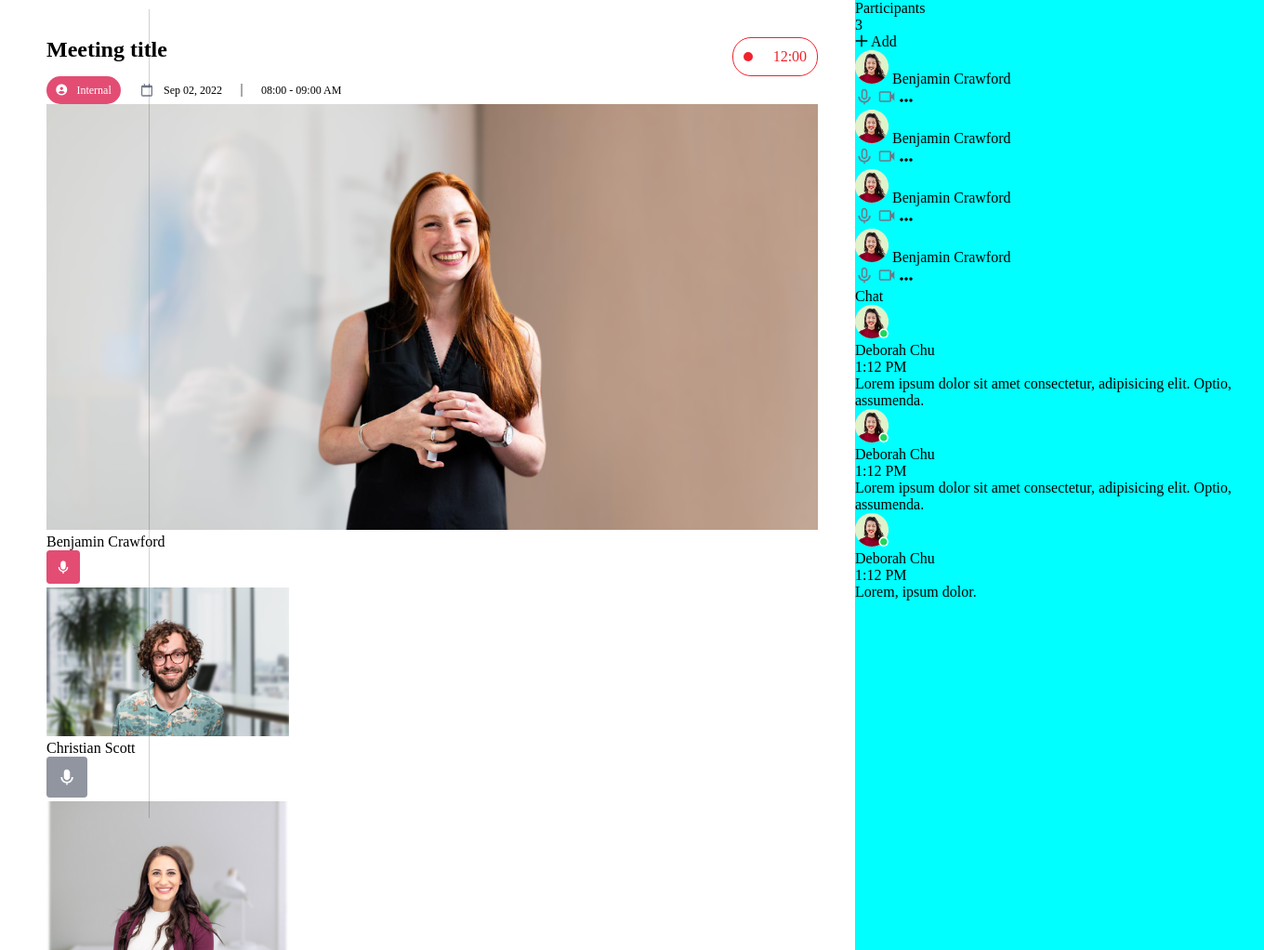
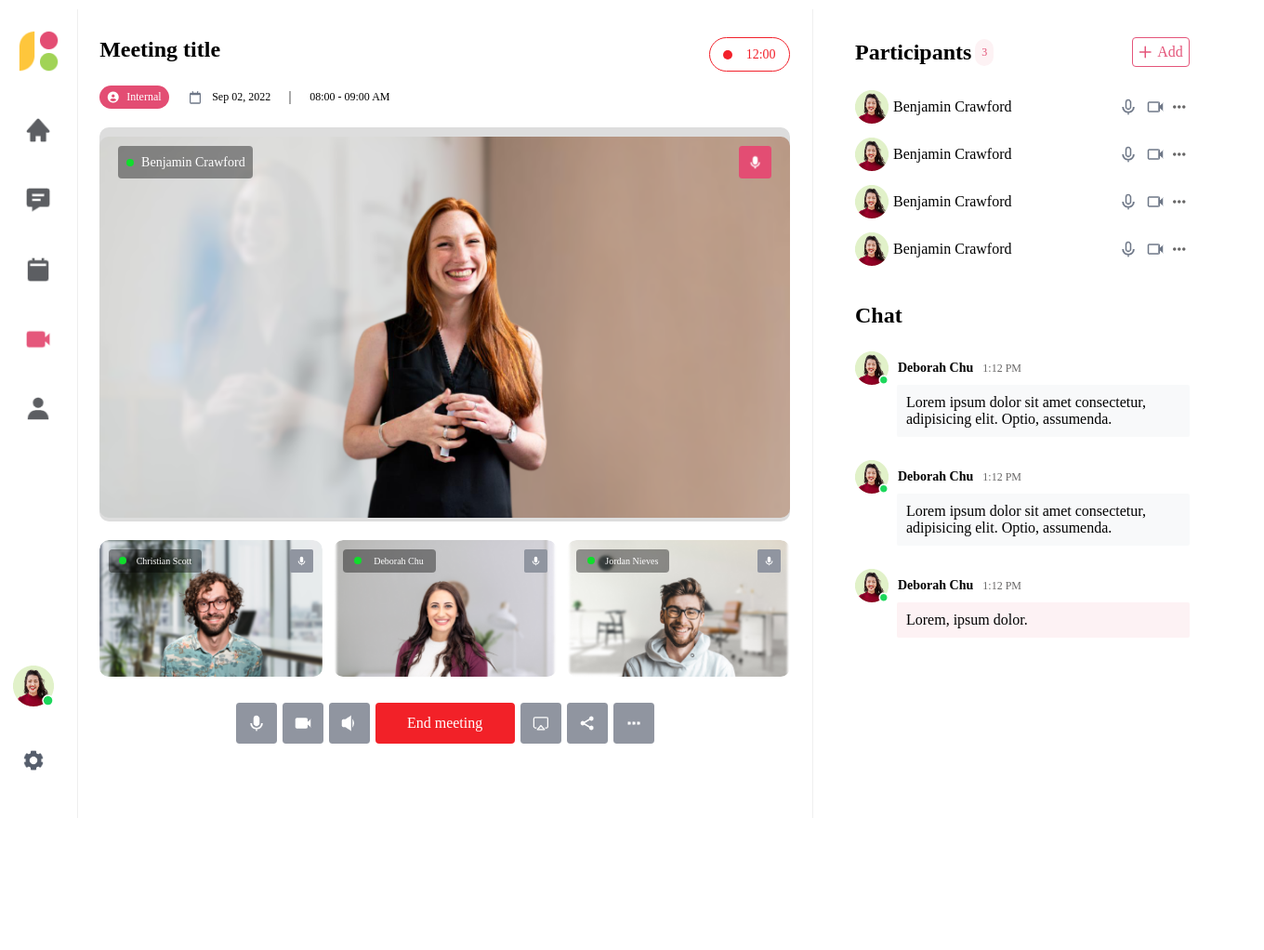
Before and after one commit to Nghoanghuy203/NguyenHoangHuy_Tuan04, a plain HTML site: page index.html in a window 1280 px wide. Shown: the top 1022 px of the page at 93% size, 1360 px wide, since content can reach past the window. After the commit the page ends 880 px from the top, so only its background shows below. Drawn offline with Linux system fonts and the light colour scheme.

Commit message:
second file main.css

```diff
--- a/css/main.css
+++ b/css/main.css
@@ -11,12 +11,12 @@
     #container {
         display: flex;
         justify-content: space-between;
-        width: 1440px;
+        width: 100%;
     }
 
     #left {
-        width: 90px;
-        height: 870px;
+        width: 82px;
+        height: 840px;
         display: flex;
         flex-direction: column;
         justify-content: space-between;
@@ -27,9 +27,9 @@
         display: block;
         width: 1px;
         height: 870px;
-        background-color: #0000002e;
+        background-color: #a7a5a52e;
         position: absolute;
-        left: 160px;
+        left: 83px;
         margin: 10px 0;
     }
 
@@ -48,8 +48,13 @@
     }
 
     .left_above-item {
-        width: 35px;
-        margin-top: 40px;
+        width: 30px;
+        margin-top: 45px;
+        padding-left: 10px;
+    }
+    .left_above-item:first-child {
+        width: 50px;
+        margin-top: 30px;
     }
 
     #setting {
@@ -58,11 +63,11 @@
     /* center */
 
     #center {
-        width: 910px;
+        width: 924px;
     }
 
     .center_container {
-        margin: 40px;
+        margin: 40px 35px;
         display: flex;
         flex-direction: column;
     }
@@ -82,10 +87,11 @@
         border-radius: 20px;
         color: #f2212b;
         display: flex;
-        justify-content: space-around;
+        justify-content: space-evenly;
         align-items: center;
-        width: 90px;
-        height: 40px;
+        width: 85px;
+        height: 35px;
+        font-size: 14px;
     }
 
     .center_heading-timeline .dots {
@@ -99,17 +105,19 @@
         display: flex;
         align-items: center;
         font-size: 12px;
+        margin-top: 15px;
     }
 
     .dateline_internal {
         color: #fff;
         background-color: #e34d73;
-        width: 80px;
-        height: 30px;
+        width: 75px;
+        height: 25px;
         border-radius: 20px;
         display: flex;
         align-items: center;
         justify-content: space-evenly;
+        font-size: 12px;
     }
 
     .dateline_date {
@@ -129,10 +137,222 @@
         margin: 0 20px;
     }
 
-    .dateline_time {}
+    .main_screen {
+        margin-top: 20px;
+        background-color: #dddddd;
+        border-radius: 10px;
+        position: relative;
+        overflow: hidden;
+    }
+    .main_screen-img {
+        margin-top: 10px;
+        width: 100%;
+        border-radius: inherit;
+    }
+    .name_using_screen {
+        width: 145px;
+        height: 35px;
+        background-color: rgba(0, 0, 0, 0.4);
+        color: #fff;
+        display: flex;
+        align-items: center;
+        border-radius: 4px;
+        position: absolute;
+        margin: 20px;
+        top: 0;
+        font-weight: 400;
+        font-size: 14px;
+        justify-content: space-evenly;
+    }
+    .dot_green {
+        width: 8px;
+        height: 8px;
+        border-radius: 10px;
+        background-color: rgb(16, 221, 44);
+    }
+    .mic_screen {
+        width: 35px;
+        position: absolute;
+        top: 0;
+        right: 0;
+        margin: 20px;
+    }
+
+    .sub_screen {
+        margin-top: 20px;
+        display: flex;
+        justify-content: space-between;
+    }
+
+    .sub_screen-item {
+        width: 240px;
+        height: 150px;
+        border-radius: 10px;
+        position: relative;
+        overflow: hidden;
+    }
+    .sub_screen-img {
+        width: 100%;
+        border-radius: inherit;
+    }
+
+    .sub_name_using_screen {
+        width: 100px;
+        height: 25px;
+        font-size: 10px;
+        font-weight: 300;
+        margin: 10px;
+    }
+
+    .sub_mic_screen {
+        width: 25px;
+        position: absolute;
+        top: 0;
+        right: 0;
+        margin: 10px;
+    }
+
+    .nav_btn {
+        width: 450px;
+        display: flex;
+        justify-content: space-between;
+        margin: 25px auto;
+    }
+
+    .end_meeting {
+        width: 150px;
+        background-color: #f22128;
+        color: #fff;
+        display: flex;
+        align-items: center;
+        justify-content: center;
+        border-radius: 4px;
+        font-weight: 300;
+    }
     /* right */
 
     #right {
         width: 440px;
-        background-color: aqua;
     }
+    #right::before {
+        content: "";
+        display: block;
+        width: 1px;
+        height: 870px;
+        background-color: #a7a5a52e;
+        position: absolute;
+        right: 405px;
+        margin: 10px 0;
+
+    }
+    .participants {
+        width: 360px;
+        margin-top: 40px;
+        margin-left: 35px;
+        margin-bottom: 30px;
+    }
+
+    .participants_heading {
+        display: flex;
+        justify-content: space-between;
+    }
+
+    .participants_heading-title {
+        display: flex;
+        align-items: center;
+        font-size: 24px;
+        font-weight: 700;
+    }
+    .participants_heading-num {
+        background-color: #fdf2f4;
+        border-radius: 10px;
+        padding: 7px;
+        color: #E4557A;
+        font-size: 12px;
+        font-weight: 400;
+        margin-left: 4px;
+    }
+    .participants_heading-add {
+        color: #E4557A;
+        border: 1px solid #E4557A;
+        display: flex;
+        align-items: center;
+        justify-content: space-evenly;
+        border-radius: 4px;
+        width: 60px;
+        height: 30px;
+    }
+
+    .participants_list {
+        display: flex;
+        flex-direction: column;
+        margin-top: 10px;
+    }
+    .participants_list-item {
+        display: flex;
+        flex-direction: row;
+        justify-content: space-between;
+        align-items: center;
+        margin-top: 15px;
+    }
+    .participants_list-item--left {
+        display: flex;
+        align-items: center;
+
+    }
+    .participants_list-item--left img {
+        margin-right: 5px;
+    }
+    .participants_list-item--right {
+        align-items: center;
+        display: flex;
+        width: 80px;
+        justify-content: space-around;
+        color: #686767;
+    }
+
+    .chat {
+        width: 360px;
+        margin-top: 40px;
+        margin-left: 35px;
+        margin-bottom: 30px;
+    }
+
+    .chat_title {
+        font-size: 24px;
+        font-weight: 700;
+        margin-bottom: 15px;
+    }
+
+    .box_chat {
+
+    }
+    .box_chat-item {
+        margin-top: 25px;
+    }
+    .chat_info {
+        display: flex;
+        align-items: center;
+    }
+
+    .chat_info-name {
+        font-size: 14px;
+        font-weight: 700;
+        margin-left: 10px;
+    }
+
+    .chat_info-time {
+        color: #686767;
+        font-size: 12px;
+        margin-left: 10px;
+    }
+
+    .chat_message {
+        margin-left: 45px;
+        padding: 10px;
+        background-color: #f8f9fa;
+        border-radius: 2px;
+    }
+    .boss_box {
+        background-color: #fdf2f4;
+    }
```
